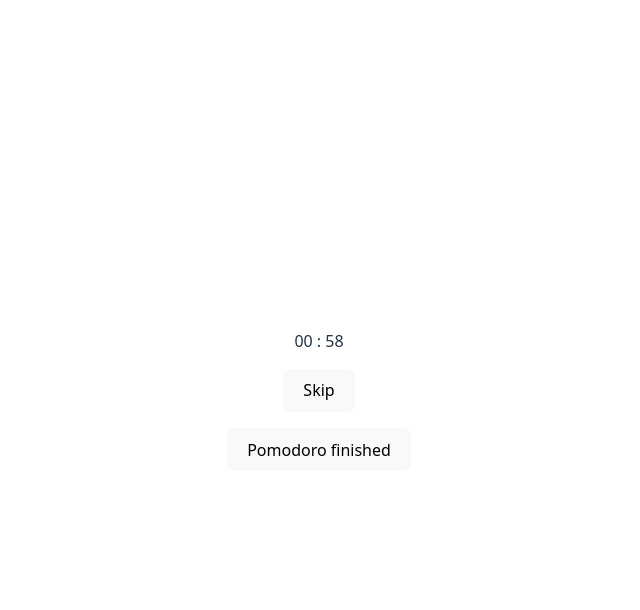
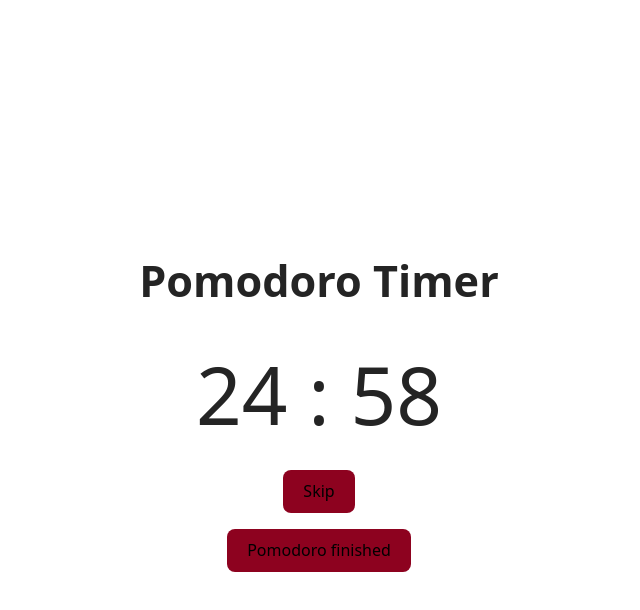
Before and after one commit to Tomasz-Karg/pomodoro-react, a React (Vite) app: page / in a window 1280 px wide. Both pictures are taken after a click on the button "Start". Shown: the top 610 px of the page, without its empty margins (321-961 px from the left). Built offline with nearby package versions, Linux system fonts and the light colour scheme.

Commit message:
Added own style sheet to the Timer Component and fixed some typos

```diff
--- a/src/components/Timer.jsx
+++ b/src/components/Timer.jsx
@@ -1,4 +1,5 @@
 import { useState, useEffect} from 'react';
+import styles from './Timer.module.css'
 
 export function Timer( {durationMinutes} ){
 
@@ -19,17 +20,17 @@
   }, [time]);
 
   function getFormatedTime(time){
-    let total_secconds = parseInt(Math.floor(time / 1000))
-    let minutes = Math.floor(total_secconds / 60)
+    let total_seconds = parseInt(Math.floor(time / 1000))
+    let minutes = Math.floor(total_seconds / 60)
     let formatedMinutes = minutes.toString().padStart(2, '0');
-    let seconds = total_secconds % 60
+    let seconds = total_seconds % 60
     let formatedSeconds = seconds.toString().padStart(2, '0');
     return `${formatedMinutes} : ${formatedSeconds}`;
   };
 
 
   return(
-    <div>
+    <div className={styles.timer}>
       {getFormatedTime(time)}
     </div>
   );
--- /dev/null
+++ b/src/components/Timer.module.css
@@ -0,0 +1,20 @@
+.timer {
+  font-size: 5em;
+
+}
+
+.blink {
+    animation: blink-animation 1s infinite;
+  }
+
+  @keyframes blink-animation {
+    0% {
+      opacity: 1;
+    }
+    50% {
+      opacity: 0;
+    }
+    100% {
+      opacity: 1;
+    }
+  }
--- a/src/index.css
+++ b/src/index.css
@@ -4,22 +4,13 @@
   font-weight: 400;
 
   color-scheme: light dark;
-  color: rgba(255, 255, 255, 0.87);
-  background-color: #242424;
+  color: #242424;
+  background-color: rgba(255, 255, 255, 0.87);
 
   font-synthesis: none;
   text-rendering: optimizeLegibility;
   -webkit-font-smoothing: antialiased;
   -moz-osx-font-smoothing: grayscale;
-}
-
-a {
-  font-weight: 500;
-  color: #646cff;
-  text-decoration: inherit;
-}
-a:hover {
-  color: #535bf2;
 }
 
 body {
@@ -31,7 +22,7 @@
 }
 
 h1 {
-  font-size: 3.2em;
+  font-size: 2.7em;
   line-height: 1.1;
 }
 
@@ -42,45 +33,16 @@
   font-size: 1em;
   font-weight: 500;
   font-family: inherit;
-  background-color: #1a1a1a;
+  background-color: #8D021F;
   cursor: pointer;
   transition: border-color 0.25s;
   margin: 1em 1em 0 1em;
 
 }
 button:hover {
-  border-color: #646cff;
+  border-color: #242424;
 }
 button:focus,
 button:focus-visible {
   outline: 4px auto -webkit-focus-ring-color;
 }
-
-@media (prefers-color-scheme: light) {
-  :root {
-    color: #213547;
-    background-color: #ffffff;
-  }
-  a:hover {
-    color: #747bff;
-  }
-  button {
-    background-color: #f9f9f9;
-  }
-}
-
-.blink {
-    animation: blink-animation 1s infinite;
-  }
-
-  @keyframes blink-animation {
-    0% {
-      opacity: 1;
-    }
-    50% {
-      opacity: 0;
-    }
-    100% {
-      opacity: 1;
-    }
-  }
--- a/src/pages/HomePage.jsx
+++ b/src/pages/HomePage.jsx
@@ -19,6 +19,10 @@
   return (
     <div>
 
+      <h1>
+        Pomodoro Timer
+      </h1>
+
       {/* IDLE -> WORKING */}
       {mode === MODE.IDLE && (
         <>
@@ -39,7 +43,7 @@
       {mode === MODE.WORKING && (
         <div>
           <div>
-            <Timer className="blink" durationMinutes={1}/>
+            <Timer durationMinutes={25}/>
           </div>
           <div>
             <button className="button"
```
